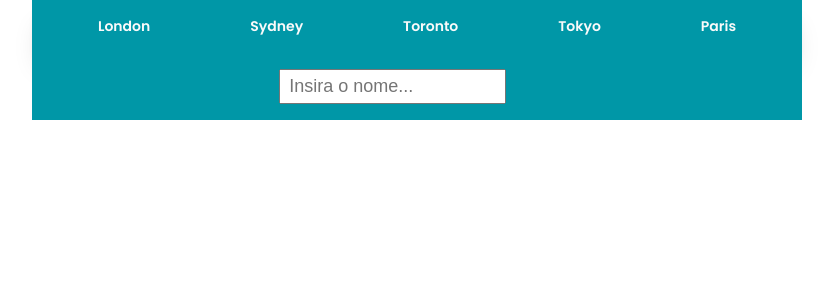
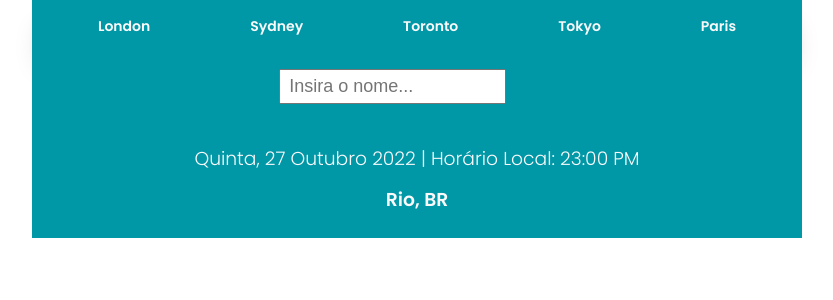
Before and after one commit to denzelws/weatherapp, a Next.js app in the folder client/: page / in a window 1280 px wide. Shown: the top 300 px of the page, without its empty margins (223-1056 px from the left). Built offline with nearby package versions, Linux system fonts and the light colour scheme; some icons are missing.

Commit message:
Add CurrentDate and styles

```diff
--- /dev/null
+++ b/client/src/components/CurrentDate/index.tsx
@@ -0,0 +1,12 @@
+import * as S from './styles'
+
+const CurrentDate = () => (
+  <S.Wrapper>
+    <S.Date>Quinta, 27 Outubro 2022 | Horário Local: 23:00 PM</S.Date>
+    <S.Place>
+      <S.City> Rio, BR</S.City>
+    </S.Place>
+  </S.Wrapper>
+)
+
+export default CurrentDate
--- /dev/null
+++ b/client/src/components/CurrentDate/styles.ts
@@ -0,0 +1,36 @@
+import styled, { css } from 'styled-components'
+
+export const Wrapper = styled.main`
+  ${({ theme }) => css`
+    display: flex;
+    align-items: center;
+    flex-direction: column;
+    background: rgb(0, 151, 167);
+    padding: ${theme.spacings.small} 0;
+  `}
+`
+
+export const DateInformation = styled.div``
+
+export const Date = styled.h3`
+  ${({ theme }) => css`
+    color: ${theme.colors.white};
+    font-weight: ${theme.font.light};
+  `}
+`
+export const Place = styled.div`
+  ${({ theme }) => css`
+    color: ${theme.colors.white};
+    margin-top: 1.2rem;
+    display: flex;
+    align-items: center;
+    justify-items: center;
+  `}
+`
+
+export const City = styled.h3`
+  ${({ theme }) => css`
+    color: ${theme.colors.white};
+    font-weight: ${theme.font.bold};
+  `}
+`
--- a/client/src/pages/index.tsx
+++ b/client/src/pages/index.tsx
@@ -5,6 +5,7 @@ import theme from 'styles/theme'
 import GlobalStyles from 'styles/global'
 import TopButtons from 'components/TopButtons'
 import Input from 'components/Input'
+import CurrentDate from 'components/CurrentDate'
 
 export default function Home() {
   return (
@@ -24,6 +25,7 @@ export default function Home() {
       <div>
         <TopButtons />
         <Input />
+        <CurrentDate />
       </div>
     </ThemeProvider>
   )
```
Also changed, not shown: client/src/components/CurrentDate/stories.tsx (added, +9 -0 lines), client/src/components/CurrentDate/test.tsx (added, +13 -0 lines).
